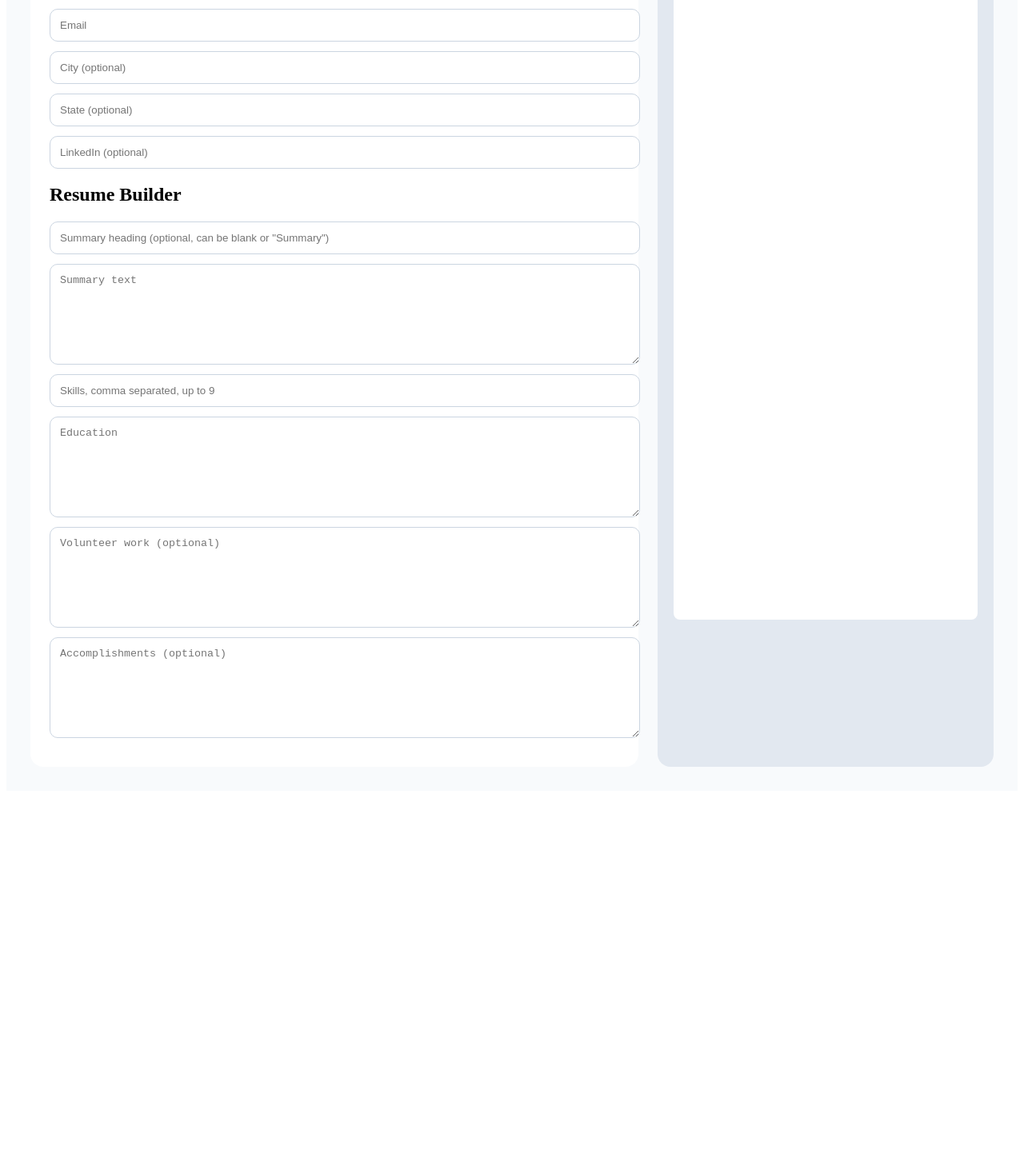
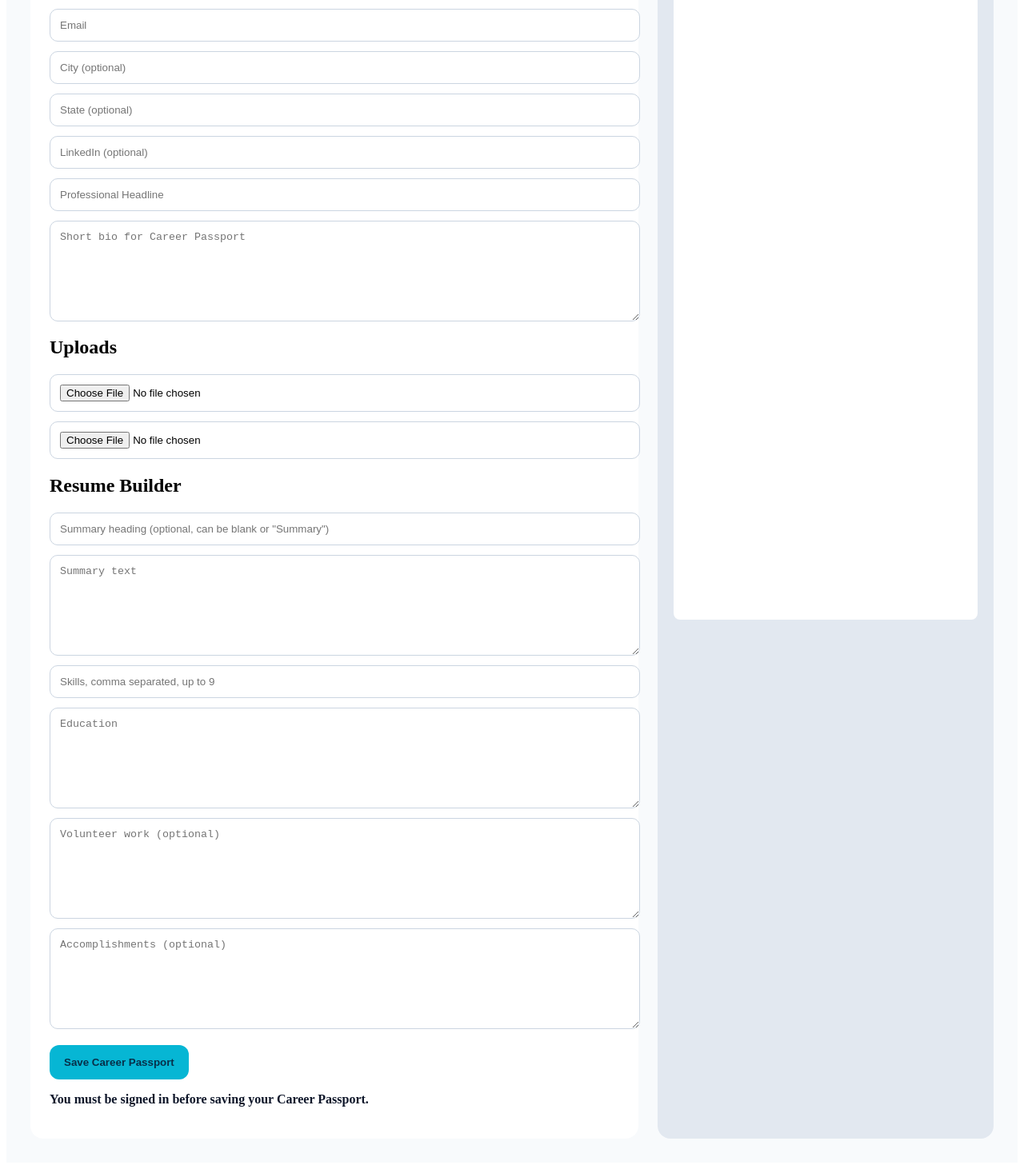
Before and after one commit to UrMizery/hireminds-platform, a Next.js app: page /create-career-passport in a window 1280 px wide. Shown: the part 543-2005 px from the top of the page at 80% size. Before the commit the page ends 1540 px from the top, so only its background shows below. Built offline with nearby package versions, Linux system fonts and the light colour scheme; no server answers.

Commit message:
Update page.tsx

```diff
--- a/app/create-career-passport/page.tsx
+++ b/app/create-career-passport/page.tsx
@@ -1,6 +1,7 @@
 "use client";
 
-import { useMemo, useState } from "react";
+import { useEffect, useMemo, useState } from "react";
+import { supabase } from "../lib/supabase";
 
 function slugify(value: string) {
   return value
@@ -12,12 +13,20 @@ function slugify(value: string) {
 }
 
 export default function CreateCareerPassportPage() {
+  const [userId, setUserId] = useState("");
+  const [loadingUser, setLoadingUser] = useState(true);
+  const [saving, setSaving] = useState(false);
+  const [message, setMessage] = useState("");
+
   const [fullName, setFullName] = useState("");
   const [phone, setPhone] = useState("");
   const [email, setEmail] = useState("");
   const [city, setCity] = useState("");
   const [stateName, setStateName] = useState("");
   const [linkedinUrl, setLinkedinUrl] = useState("");
+  const [headline, setHeadline] = useState("");
+  const [bio, setBio] = useState("");
+
   const [summaryHeading, setSummaryHeading] = useState("");
   const [summaryText, setSummaryText] = useState("");
   const [skillsInput, setSkillsInput] = useState("");
@@ -25,13 +34,144 @@ export default function CreateCareerPassportPage() {
   const [volunteerWork, setVolunteerWork] = useState("");
   const [accomplishments, setAccomplishments] = useState("");
 
-  const passportSlug = useMemo(() => slugify(fullName || "your-name"), [fullName]);
+  const [resumeFile, setResumeFile] = useState<File | null>(null);
+  const [introVideoFile, setIntroVideoFile] = useState<File | null>(null);
+
+  useEffect(() => {
+    async function loadUser() {
+      const { data, error } = await supabase.auth.getUser();
+
+      if (error || !data.user) {
+        setMessage("You must be signed in before saving your Career Passport.");
+        setLoadingUser(false);
+        return;
+      }
+
+      setUserId(data.user.id);
+      setLoadingUser(false);
+    }
+
+    loadUser();
+  }, []);
+
+  const passportSlug = useMemo(
+    () => slugify(fullName || "your-name"),
+    [fullName]
+  );
 
   const skills = skillsInput
     .split(",")
     .map((s) => s.trim())
     .filter(Boolean)
     .slice(0, 9);
+
+  async function uploadFile(
+    bucket: "resumes" | "profile-videos",
+    file: File,
+    userIdValue: string
+  ) {
+    const filePath = `${userIdValue}/${Date.now()}-${file.name}`;
+
+    const { error } = await supabase.storage
+      .from(bucket)
+      .upload(filePath, file, { upsert: true });
+
+    if (error) throw error;
+
+    const { data } = supabase.storage.from(bucket).getPublicUrl(filePath);
+    return data.publicUrl;
+  }
+
+  async function handleSave() {
+    setMessage("");
+
+    if (!userId) {
+      setMessage("You must be signed in before saving.");
+      return;
+    }
+
+    if (!fullName.trim()) {
+      setMessage("Full name is required.");
+      return;
+    }
+
+    try {
+      setSaving(true);
+
+      let resumeUrl = "";
+      let introVideoUrl = "";
+
+      if (resumeFile) {
+        resumeUrl = await uploadFile("resumes", resumeFile, userId);
+      }
+
+      if (introVideoFile) {
+        introVideoUrl = await uploadFile(
+          "profile-videos",
+          introVideoFile,
+          userId
+        );
+      }
+
+      const { data: profileData, error: profileError } = await supabase
+        .from("candidate_profiles")
+        .insert({
+          user_id: userId,
+          full_name: fullName,
+          headline,
+          bio,
+          phone,
+          city,
+          state: stateName,
+          email,
+          linkedin_url: linkedinUrl,
+          passport_slug: passportSlug,
+          resume_url: resumeUrl || null,
+          intro_video_url: introVideoUrl || null,
+        })
+        .select()
+        .single();
+
+      if (profileError) throw profileError;
+
+      const profileId = profileData.id;
+
+      const { error: resumeError } = await supabase.from("resumes").insert({
+        profile_id: profileId,
+        title: "Primary Resume",
+        page_limit: 1,
+        summary_heading: summaryHeading,
+        summary_text: summaryText,
+        skills,
+        education,
+        accomplishments,
+        volunteer_work: volunteerWork,
+        section_order: [
+          "summary",
+          "skills",
+          "education",
+          "volunteer",
+          "accomplishments",
+        ],
+      });
+
+      if (resumeError) throw resumeError;
+
+      setMessage(`Saved successfully! Passport URL: /passport/${passportSlug}`);
+    } catch (error: any) {
+      setMessage(error.message || "Something went wrong while saving.");
+    } finally {
+      setSaving(false);
+    }
+  }
+
+  if (loadingUser) {
+    return (
+      <main style={{ padding: "30px", background: "#f8fafc", minHeight: "100vh" }}>
+        <div style={{ maxWidth: "1200px", margin: "0 auto" }}>Loading...</div>
+      </main>
+    );
+  }
 
   return (
     <main style={{ padding: "30px", background: "#f8fafc", minHeight: "100vh" }}>
@@ -85,6 +225,32 @@ export default function CreateCareerPassportPage() {
             placeholder="LinkedIn (optional)"
             style={inputStyle}
           />
+          <input
+            value={headline}
+            onChange={(e) => setHeadline(e.target.value)}
+            placeholder="Professional Headline"
+            style={inputStyle}
+          />
+          <textarea
+            value={bio}
+            onChange={(e) => setBio(e.target.value)}
+            placeholder="Short bio for Career Passport"
+            style={textareaStyle}
+          />
+
+          <h2>Uploads</h2>
+          <input
+            type="file"
+            accept=".pdf,.doc,.docx"
+            onChange={(e) => setResumeFile(e.target.files?.[0] || null)}
+            style={inputStyle}
+          />
+          <input
+            type="file"
+            accept="video/*"
+            onChange={(e) => setIntroVideoFile(e.target.files?.[0] || null)}
+            style={inputStyle}
+          />
 
           <h2>Resume Builder</h2>
           <input
@@ -123,6 +289,20 @@ export default function CreateCareerPassportPage() {
             placeholder="Accomplishments (optional)"
             style={textareaStyle}
           />
+
+          <button
+            onClick={handleSave}
+            disabled={saving}
+            style={buttonStyle}
+          >
+            {saving ? "Saving..." : "Save Career Passport"}
+          </button>
+
+          {message ? (
+            <p style={{ marginTop: "16px", color: "#0f172a", fontWeight: 600 }}>
+              {message}
+            </p>
+          ) : null}
         </div>
 
         <aside style={{ background: "#e2e8f0", padding: "20px", borderRadius: "16px" }}>
@@ -143,7 +323,9 @@ export default function CreateCareerPassportPage() {
                 {email ? ` • ${email}` : ""}
                 {city || stateName ? ` • ${[city, stateName].filter(Boolean).join(", ")}` : ""}
               </p>
-              {linkedinUrl ? <p style={{ margin: "6px 0 0", fontSize: "14px" }}>{linkedinUrl}</p> : null}
+              {linkedinUrl ? (
+                <p style={{ margin: "6px 0 0", fontSize: "14px" }}>{linkedinUrl}</p>
+              ) : null}
             </div>
 
             {summaryText ? (
@@ -218,3 +400,14 @@ const resumeTextStyle: React.CSSProperties = {
   lineHeight: 1.5,
   margin: 0,
 };
+
+const buttonStyle: React.CSSProperties = {
+  background: "#06b6d4",
+  color: "#082f49",
+  border: "none",
+  borderRadius: "12px",
+  padding: "14px 18px",
+  fontWeight: 700,
+  cursor: "pointer",
+  marginTop: "8px",
+};
```
